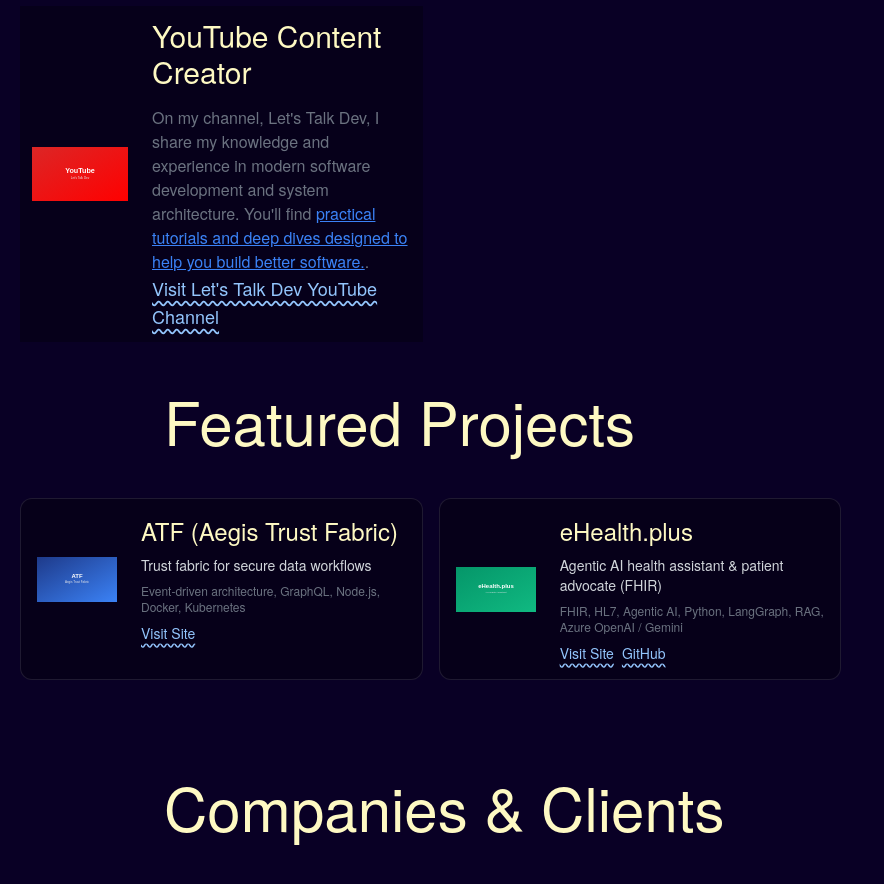
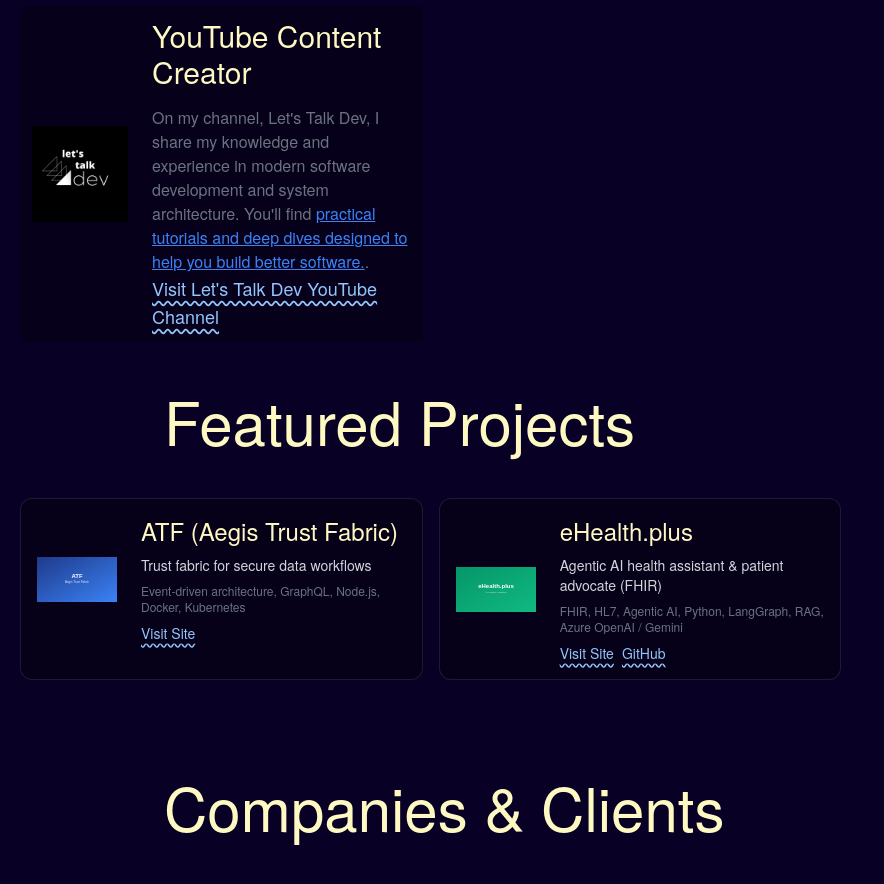
Before and after one commit to mihailtd/mihai.ltd, a Nuxt app: page / in a window 1280 px wide. Shown: the part 2280-3164 px from the top of the page, without its empty margins (0-884 px from the left). Built offline with nearby package versions, Linux system fonts and the light colour scheme.

Commit message:
Change title to Software Architect and update bio
Updated professional title and description to reflect current role and focus on AI applications.

```diff
--- a/pages/index.vue
+++ b/pages/index.vue
@@ -59,7 +59,7 @@
         <div
           class="flex items-center justify-center bg-black/30 p-3 duration-500 hover:bg-black/50"
         >
-          <img src="/images/logos/youtube.svg" class="w-24" alt="Let's Talk Dev logo" />
+          <img src="/images/logo.png" class="w-24" alt="Let's Talk Dev logo" />
           <div class="pl-6">
             <h3 class="pb-4 text-3xl text-yellow-100">
               YouTube Content Creator
```
